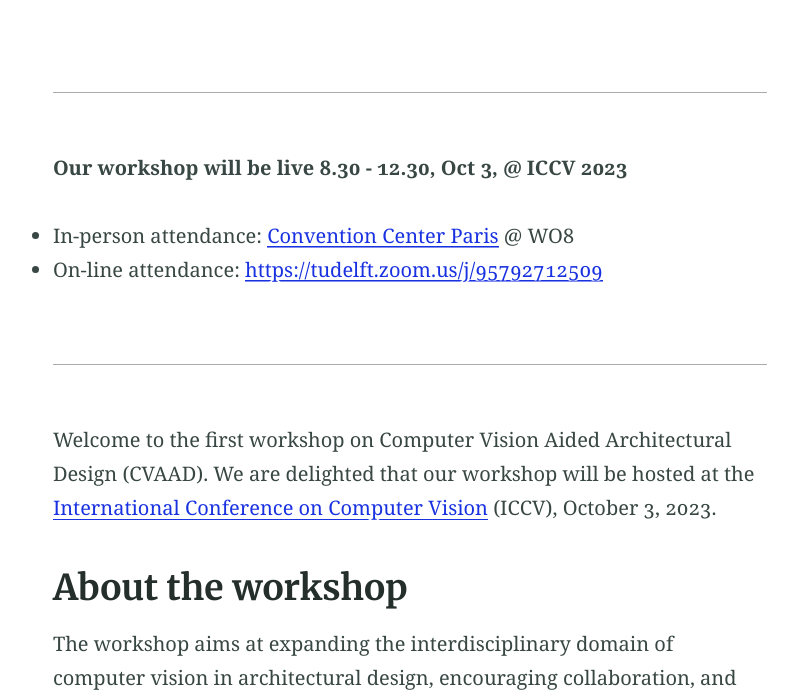
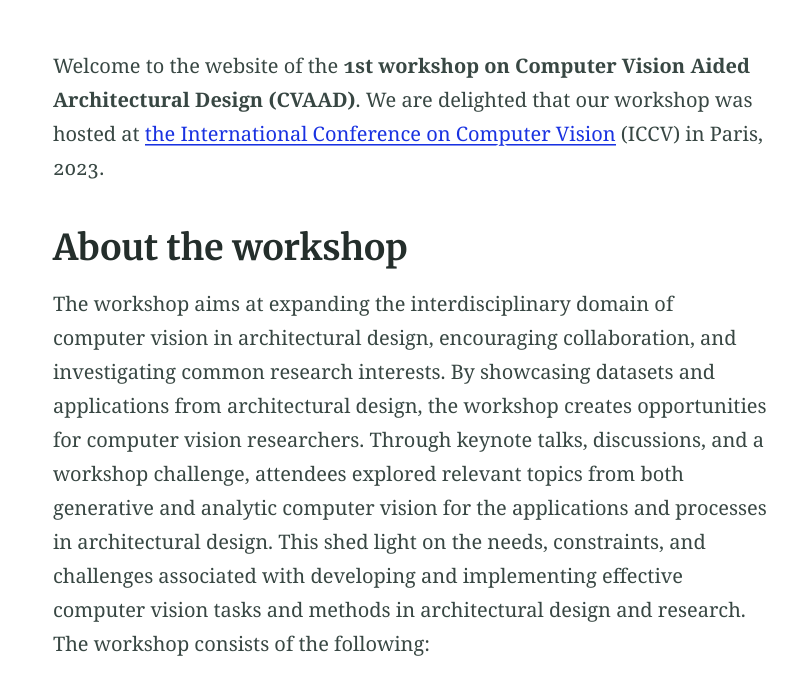
Before and after one commit to cvaad-workshop/cvaad-workshop.github.io, a Jekyll site: the page built from index.md, in a window 1280 px wide and 900 px high, scrolled down 220 px, cut to the strip 208-900 px from the top of the window. Shown: the whole strip, without its empty margins (230-1027 px from the left). Built offline with Jekyll 4.4.1, drawn with Linux system fonts in a browser that asks for light colours; some of the changed text lies outside the part shown.

Commit message:
future to past

```diff
--- a/index.md
+++ b/index.md
@@ -5,36 +5,29 @@ feature_text: |
 feature_image: "assets/images/cover-image1.png"
 ---
 
-<!---
-{% include button.html text="Call for Papers" link="/papers/" color="#1932E1" %}{% include button.html text="Competition" link="/competition/" color="#1932E1" %}{% include button.html text="Organization" link="/organization/" color="#1932E1" %}{% include button.html text="Keynotes" link="/keynotes/" color="#1932E1"%}
---->
-
 <!---color blue: #7382EF, dark green: #8DAB7F, light green: #CFEE9D, pink: #ff54b0, color dark blue: #1932E1, color ... --->
 
----
+Welcome to the website of the **1st workshop on Computer Vision Aided Architectural Design (CVAAD)**.
+We are delighted that our workshop was hosted at [the International Conference on Computer Vision](https://iccv2023.thecvf.com/) (ICCV) in Paris, 2023.
 
-**Our workshop will be live 8.30 - 12.30, Oct 3, @ ICCV 2023**
-
-- In-person attendance: [Convention Center Paris](https://www.viparis.com/en/our-venues/paris-convention-centre-en) @ WO8
-- On-line attendance: [https://tudelft.zoom.us/j/95792712509](https://tudelft.zoom.us/j/95792712509)
-
----
-
-Welcome to the first workshop on Computer Vision Aided Architectural Design (CVAAD). We are delighted that our workshop will be hosted at the [International Conference on Computer Vision](https://iccv2023.thecvf.com/) (ICCV), October 3, 2023.
-
-<!---color
-*CVAAD aims at strengthening the partnership of architectural design with that of computer vision, by more formally closing the loop between real-world problems in architectural design and tangible computer vision tasks as well as properly curated data. Establishing denser feedback between the two disciplines could have a profound effect on the trillion-dollar built-environment market and, more crucially, the overall quality of life worldwide.* --->
 
 ## About the workshop
 
-The workshop aims at expanding the interdisciplinary domain of computer vision in architectural design, encouraging collaboration, and investigating common research interests. By showcasing datasets and applications from architectural design, this workshop creates opportunities for computer vision researchers. Through keynote talks, discussions, and a workshop challenge, attendees will explore relevant topics from both generative and analytic computer vision for the applications and processes in architectural design. This will shed light on the needs, constraints, and challenges associated with developing and implementing effective computer vision tasks and methods in architectural design and research. The workshop consists of the following:
+The workshop aims at expanding the interdisciplinary domain of computer vision in architectural design, encouraging collaboration, and investigating common research interests.
+By showcasing datasets and applications from architectural design, the workshop creates opportunities for computer vision researchers.
+Through keynote talks, discussions, and a workshop challenge, attendees explored relevant topics from both generative and analytic computer vision for the applications and processes in architectural design.
+This shed light on the needs, constraints, and challenges associated with developing and implementing effective computer vision tasks and methods in architectural design and research.
+The workshop consists of the following:
 
 - [Invited speakers](/keynotes/)
-- [Paper submissions](/papers/)
-- [Competition on floor plan auto-completion](/competition/)
-- [Workshop schedule](/schedule/)
+- [Papers and posters](/papers/)
+- [Competition: floor plan generation](/competition/)
+
+The schedule can be found [here](/schedule/).
 
 ## Speakers
+
+We had the priviledge of hosting a diverse group of engaging speakers:
 
 - [Noah Snavely](https://www.cs.cornell.edu/~snavely/), Cornell Tech and Google Research
 - [Daniel G. Aliaga](https://www.cs.purdue.edu/homes/aliaga/), Purdue University
@@ -43,23 +36,25 @@ The workshop aims at expanding the interdisciplinary domain of computer vision i
 
 ## Accepted workshop papers
 
-- Scalable MAV Indoor Reconstruction with Neural Implicit Surfaces
-- PanoStyle: Semantic, Geometry-Aware, and Shading Independent Photorealistic Style Transfer for Indoor Panoramic Scenes
-- MARL: Multi-scale Archetype Representation Learning for Building Energy Estimation
-- SSIG: A Visually-Guided Graph Edit Distance for Floor Plan Similarity
-- Floor Plan Reconstruction from Sparse Views: Combining Graph Neural Network with Constrained Diffusion
+The following papers were accepted and part of the official ICCV workshop proceedings:
 
-(Links will be included later.)
+- [Scalable MAV Indoor Reconstruction with Neural Implicit Surfaces](https://openaccess.thecvf.com/content/ICCV2023W/CVAAD/html/Li_Scalable_MAV_Indoor_Reconstruction_with_Neural_Implicit_Surfaces_ICCVW_2023_paper.html)
+- [PanoStyle: Semantic, Geometry-Aware, and Shading Independent Photorealistic Style Transfer for Indoor Panoramic Scenes](https://openaccess.thecvf.com/content/ICCV2023W/CVAAD/html/Tukur_PanoStyle_Semantic_Geometry-Aware_and_Shading_Independent_Photorealistic_Style_Transfer_for_ICCVW_2023_paper.html)
+- [MARL: Multi-scale Archetype Representation Learning for Building Energy Estimation](https://openaccess.thecvf.com/content/ICCV2023W/CVAAD/html/Zhuang_MARL_Multi-scale_Archetype_Representation_Learning_for_Urban_Building_Energy_Modeling_ICCVW_2023_paper.html)
+- [SSIG: A Visually-Guided Graph Edit Distance for Floor Plan Similarity](https://openaccess.thecvf.com/content/ICCV2023W/CVAAD/html/van_Engelenburg_SSIG_A_Visually-Guided_Graph_Edit_Distance_for_Floor_Plan_Similarity_ICCVW_2023_paper.html)
+- [Floor Plan Reconstruction from Sparse Views: Combining Graph Neural Network with Constrained Diffusion](https://openaccess.thecvf.com/content/ICCV2023W/CVAAD/html/Gueze_Floor_Plan_Reconstruction_from_Sparse_Views_Combining_Graph_Neural_Network_ICCVW_2023_paper.html)
 
 ## Poster panel
 
-**ICCV 2023 conference papers**
+For the poster panel, we invited authors of - 1) relevant-to-the-workshop conference papers 2) other works related to the topic of the workshop and 3) the accepted workshop papers - to present a poster of their work.
+
+**1. ICCV 2023 conference papers**
 - [Doppelgangers: Learning to Disambiguate Images of Similar Structures](https://arxiv.org/abs/2309.02420)
 - [SGAligner: 3D Scene Alignment with Scene Graphs](https://arxiv.org/abs/2304.14880)
 - [GlobalMapper: Arbitrary-Shaped Urban Layout Generation](https://arxiv.org/abs/2307.09693)
 - [Boosting 3-DoF Ground-to-Satellite Camera Localization Accuracy via Geometry-Guided Cross-View Transformer](https://arxiv.org/abs/2307.08015)
 
-**Guest Posters**
+**2. Guest posters**
 - [Carbon Image Project](https://carbonimage.github.io/)
 - A Taxonomy of Visual Data in Architectural Design
 
```
